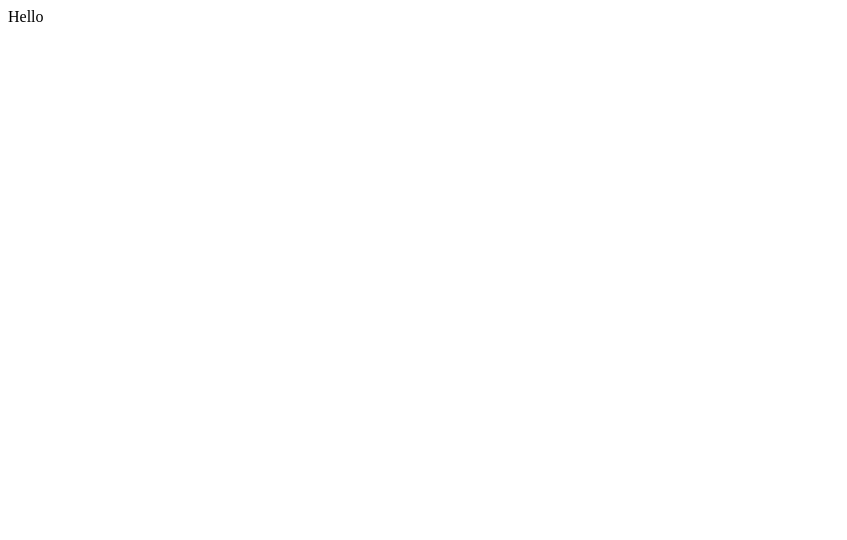
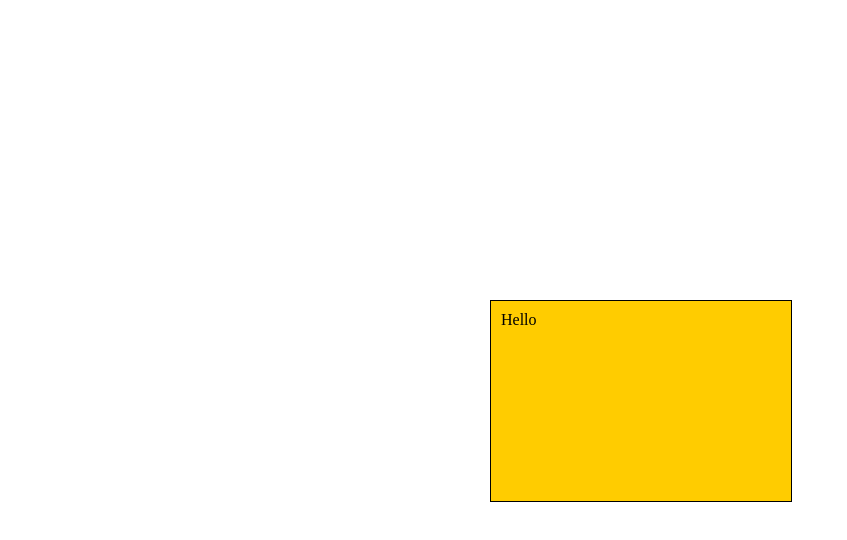
Before and after one commit to ilioni/ilioni.github.io, a plain HTML site: page index.html in a window 1280 px wide. Shown: the whole page, without its empty margins (0-847 px from the left). Drawn offline with Linux system fonts and the light colour scheme.

Commit message:
Update index.html

```diff
--- a/index.html
+++ b/index.html
@@ -1,6 +1,26 @@
-<html>
+<!DOCTYPE html>
  <head>
+  <meta charset="utf-8">
   <title>Hello</title>
+  <style>
+   #centerLayer {
+    position: absolute; /* Абсолютное позиционирование */
+    width: 280px; /* Ширина слоя в пикселах */
+    height: 180px; /* Высота слоя в пикселах */
+    left: 50%; /* Положение слоя от левого края */
+    top: 50%; /* Положение слоя от верхнего края */
+    margin-left: -150px; /* Отступ слева */
+    margin-top: -100px;	/* Отступ сверху */
+    background: #fc0; /* Цвет фона */
+    border: solid 1px black; /* Параметры рамки вокруг */
+    padding: 10px; /* Поля вокруг текста */
+    overflow: auto; /* Добавление полосы прокрутки */
+   }
+  </style>
  </head>
- <body>Hello</body>
+ <body>
+  <div id="centerLayer">
+    Hello
+  </div>
+ </body>
 </html>
```
